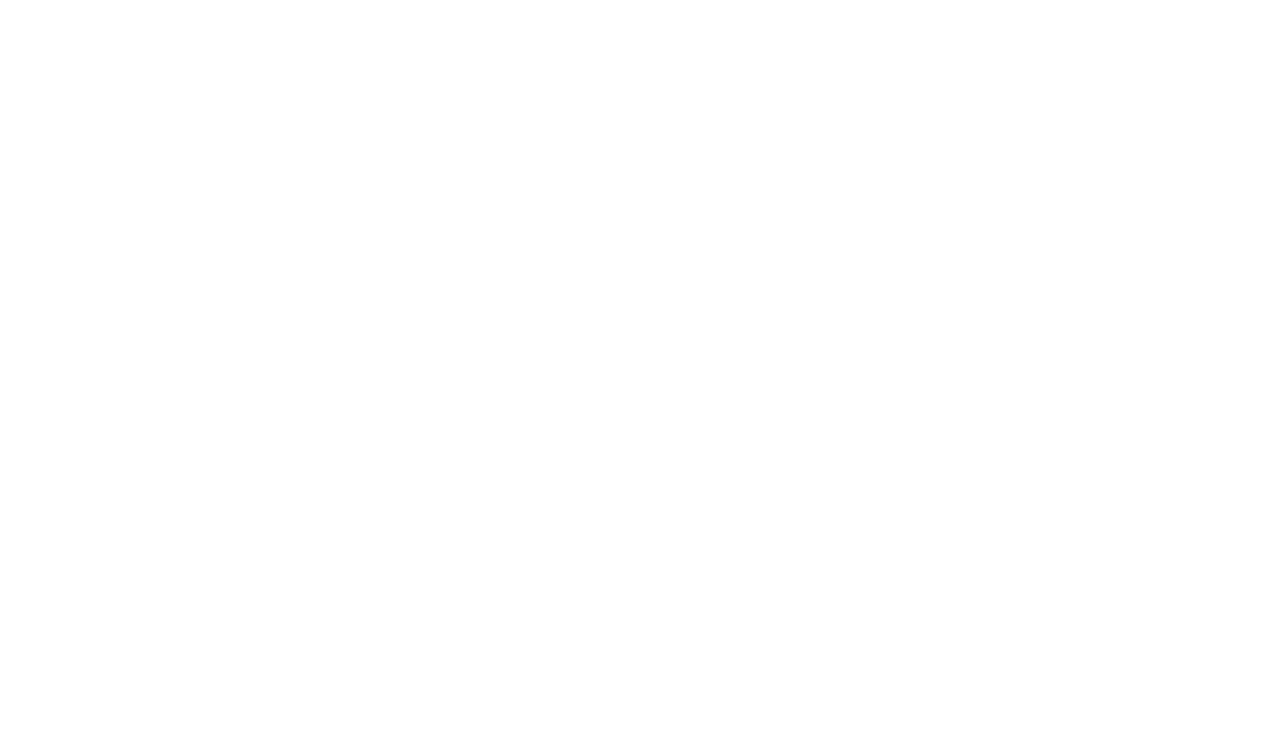
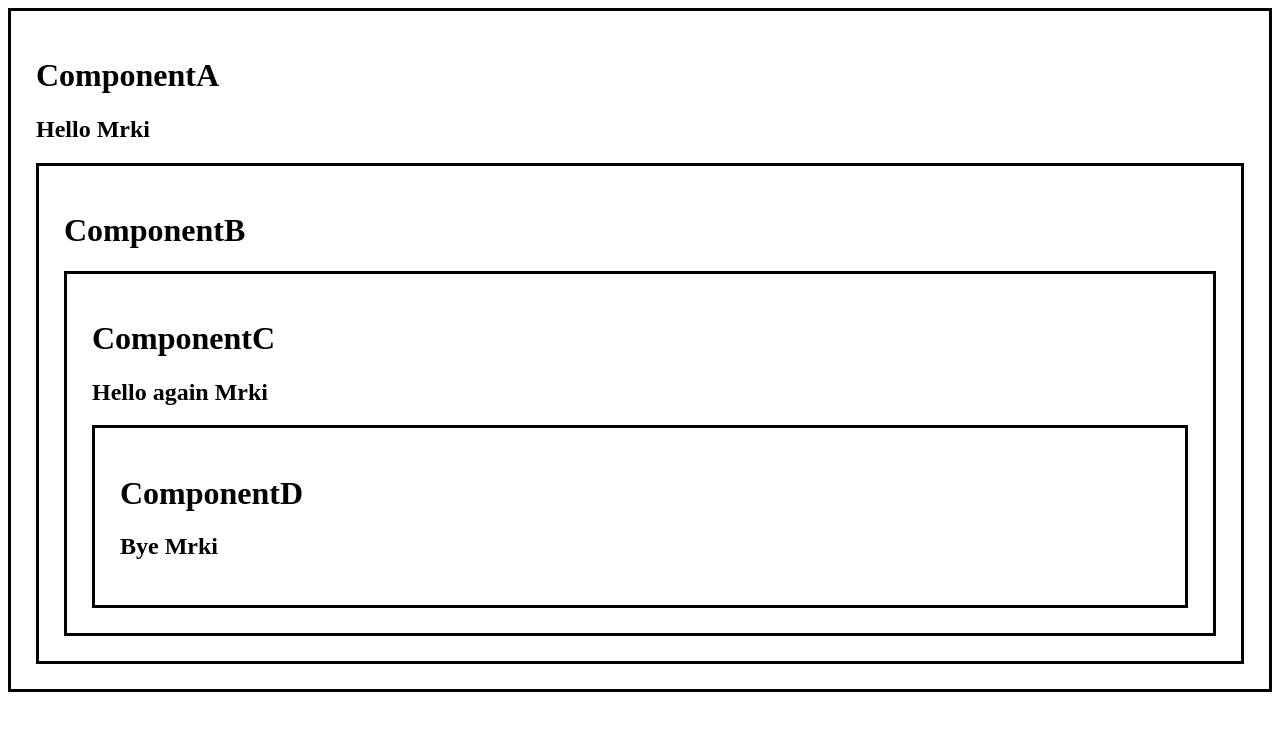
Before and after one commit to lukamrko/brocode-react-course, a React (Vite) app in the folder my-react-app/: page / in a window 1280 px wide. Shown: the top 730 px of the page. Built offline with nearby package versions, Linux system fonts and the light colour scheme.

Commit message:
Lection end

```diff
--- a/my-react-app/src/App.jsx
+++ b/my-react-app/src/App.jsx
@@ -1,6 +1,9 @@
+import ComponentA from "./ComponentA";
+
 function App() {
 	return (
 		<>
+			<ComponentA />
 		</>
 	);
 }
--- /dev/null
+++ b/my-react-app/src/ComponentA.jsx
@@ -0,0 +1,20 @@
+import { useState, createContext } from 'react'
+import ComponentB from "./ComponentB";
+
+export const UserContext = createContext();
+function ComponentA() {
+
+    const [user, setUser] = useState("Mrki");
+
+    return (
+        <div className="box">
+            <h1>ComponentA</h1>
+            <h2>{`Hello ${user}`}</h2>
+            <UserContext.Provider value={user}>
+                <ComponentB />
+            </UserContext.Provider>
+        </div>
+    );
+}
+
+export default ComponentA
--- /dev/null
+++ b/my-react-app/src/ComponentB.jsx
@@ -0,0 +1,13 @@
+import ComponentC from "./ComponentC";
+
+function ComponentB(){
+
+    return(
+        <div className="box">
+            <h1>ComponentB</h1>
+            <ComponentC/>
+        </div>
+    );
+}
+
+export default ComponentB
--- /dev/null
+++ b/my-react-app/src/ComponentC.jsx
@@ -0,0 +1,18 @@
+import ComponentD from "./ComponentD";
+import { useContext } from "react";
+import { UserContext } from "./ComponentA";
+
+function ComponentC(){
+
+    const user = useContext(UserContext);
+
+    return(
+        <div className="box">
+            <h1>ComponentC</h1>
+            <h2>{`Hello again ${user}`}</h2>
+            <ComponentD/>
+        </div>
+    );
+}
+
+export default ComponentC
--- /dev/null
+++ b/my-react-app/src/ComponentD.jsx
@@ -0,0 +1,17 @@
+import { useContext } from "react";
+import { UserContext } from "./ComponentA";
+
+
+function ComponentD(){
+
+    const user = useContext(UserContext);
+
+    return(
+        <div className="box">
+            <h1>ComponentD</h1>
+            <h2>Bye {user}</h2>
+        </div>
+    );
+}
+
+export default ComponentD
--- a/my-react-app/src/index.css
+++ b/my-react-app/src/index.css
@@ -0,0 +1,4 @@
+.box{
+    border: 3px solid;
+    padding: 25px;
+}
```
Also changed, not shown: 1 other file (tests, documents, lock files or other folders).
